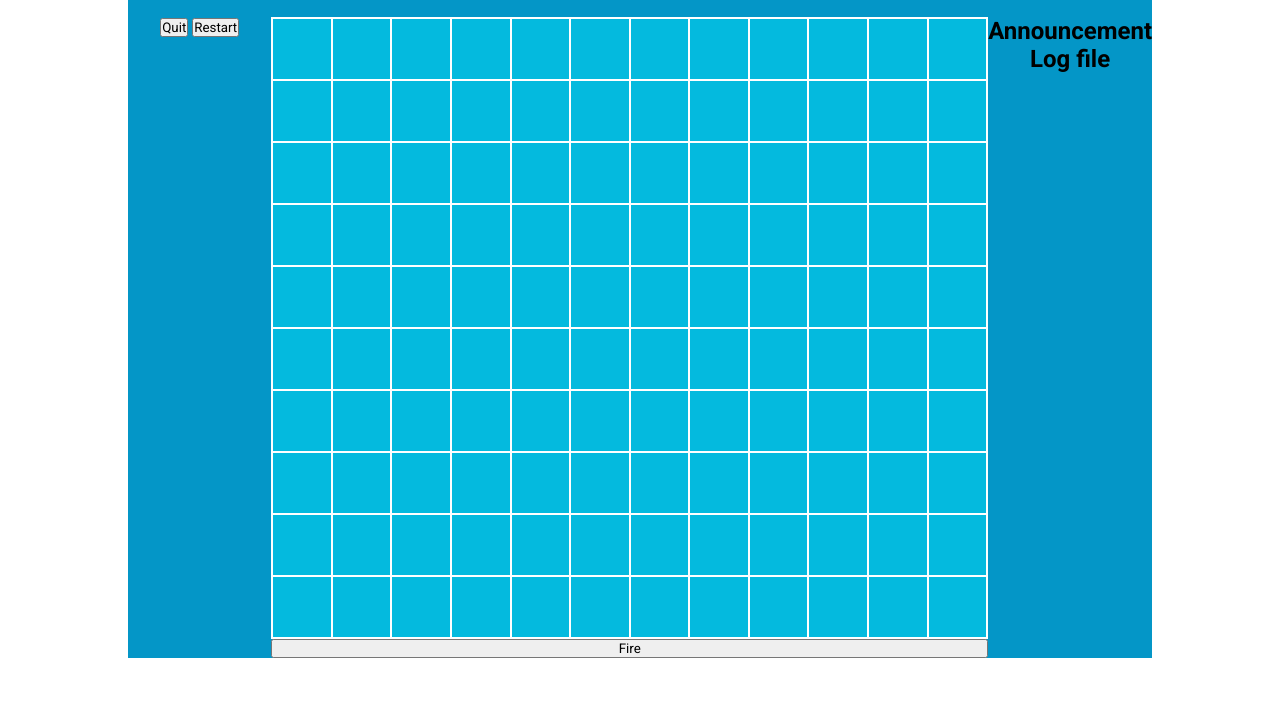
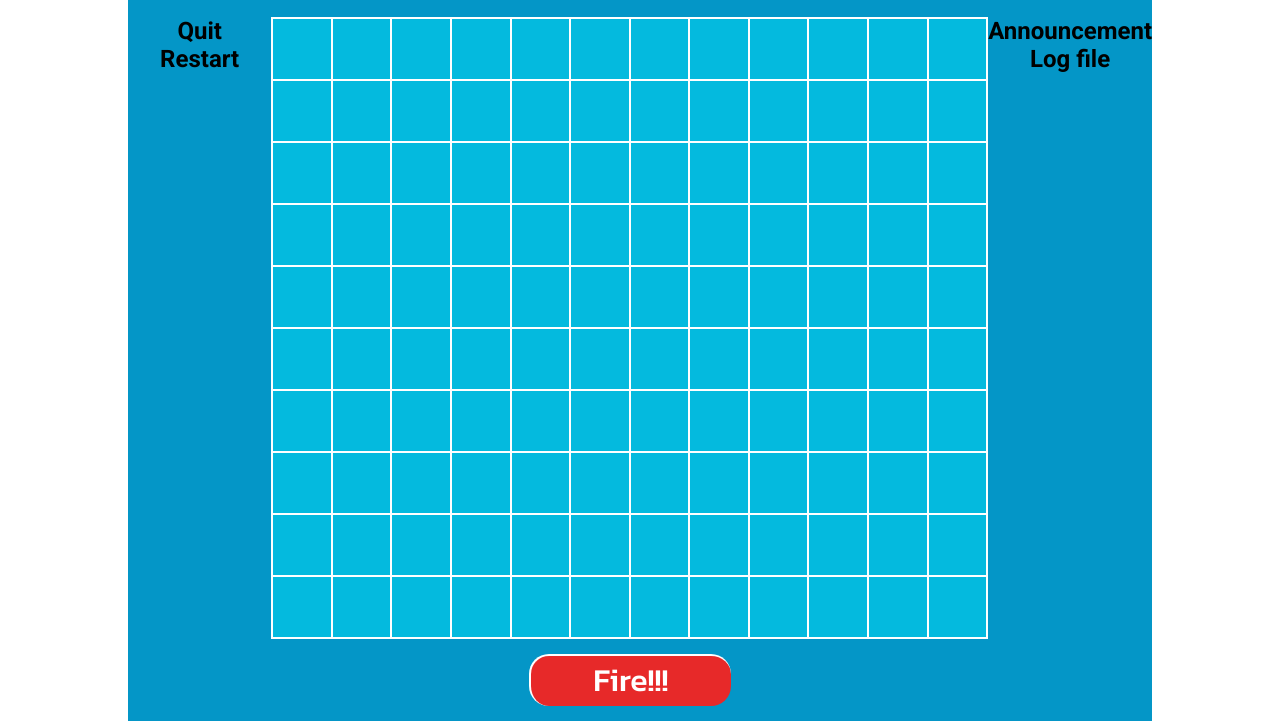
Before and after one commit to KhoaDinhNguyen/BattleShip, a plain HTML site: page gamePlay.html in a window 1280 px wide. Shown: the part 111-832 px from the top of the page. Before the commit the page ends 800 px from the top, so only its background shows below. Drawn offline with Linux system fonts and the light colour scheme; a web font is replaced by a local one.

Commit message:
feat: add fire button

```diff
--- a/gamePlay.html
+++ b/gamePlay.html
@@ -7,7 +7,7 @@
     <link rel="preconnect" href="https://fonts.googleapis.com" />
     <link rel="preconnect" href="https://fonts.gstatic.com" crossorigin />
     <link
-      href="https://fonts.googleapis.com/css2?family=Poetsen+One&family=Roboto:ital,wght@0,100;0,300;0,400;0,500;0,700;0,900;1,100;1,300;1,400;1,500;1,700;1,900&display=swap"
+      href="https://fonts.googleapis.com/css2?family=Kanit:ital,wght@0,100;0,200;0,300;0,400;0,500;0,600;0,700;0,800;0,900;1,100;1,200;1,300;1,400;1,500;1,600;1,700;1,800;1,900&family=Poetsen+One&family=Roboto:ital,wght@0,100;0,300;0,400;0,500;0,700;0,900;1,100;1,300;1,400;1,500;1,700;1,900&display=swap"
       rel="stylesheet"
     />
   </head>
@@ -171,10 +171,10 @@
           </tr>
         </table>
         <div id="interact">
-          <button>Quit</button>
-          <button>Restart</button>
+          <h2>Quit</h2>
+          <h2>Restart</h2>
         </div>
-        <button id="fire">Fire</button>
+        <h2 id="fire">Fire!!!</h2>
         <div id="console">
           <div>
             <h2>Announcement</h2>
--- a/source/css/gamePlay.css
+++ b/source/css/gamePlay.css
@@ -43,8 +43,10 @@ nav li {
 
 nav li:hover {
     background-color: #f7e48c;
+    cursor: default;
 }
 
+/*============================= main ======================= */
 h1 {
     font-family: "Poetsen One", sans-serif;
     font-weight: 200;
@@ -71,6 +73,7 @@ h1 {
     grid-row: 1 / span 1;
 }
 
+/*============================= table ======================= */
 #board table {
     border-collapse: collapse;
     background-color: #04bade;
@@ -87,7 +90,28 @@ h1 {
 #board table td:hover {
     background-color: #55e2e9;
 }
+
+/*============================= fire button ======================= */
 #board #fire{
     grid-column: 2 / span 1;
     grid-row: 2 / span 1;
+    height: 50px;
+    width: 200px;
+    justify-self: center;
+    font-size: 2em;
+    font-family: "Kanit", sans-serif;
+    font-weight: 500;
+    margin: 15px 0px;
+    border-radius: 20px;
+    background-color: #E72929;
+    border-top: white solid 2px;
+    border-left: white solid 2px;
+    color: white;
+    cursor: default;
 }
+
+#board #fire:active {
+    box-shadow: 5px 5px #E72929;
+    border-right: white;
+    border-bottom: white;
+}
```
